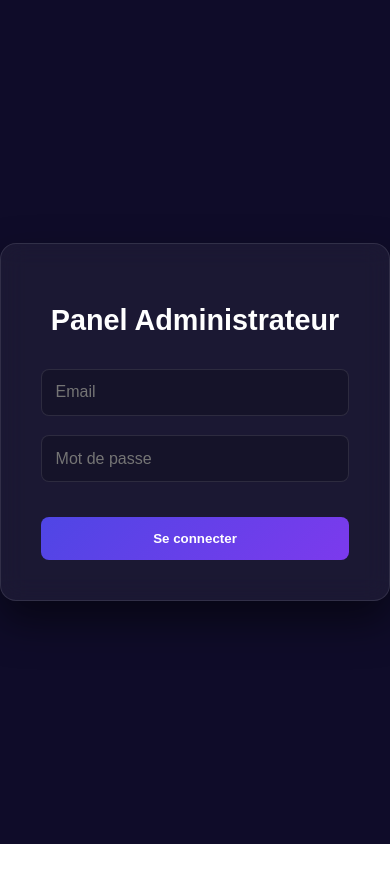
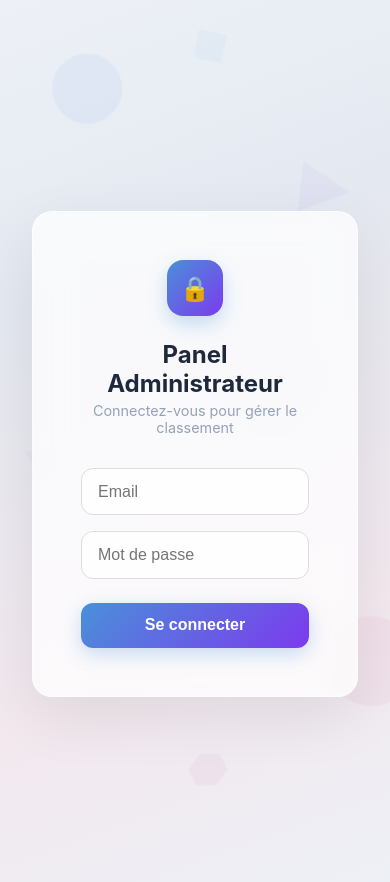
Before and after one commit to FantasmaGlad/sautBPJEPS, a Next.js app: page /login in a window 390 px wide. Shown: the top 882 px of the page. Before the commit the page ends 844 px from the top, so only its background shows below. Built offline with nearby package versions, Linux system fonts and the light colour scheme; no server answers.

Commit message:
feat: responsive large screens, login redesign, denser geometric BG, always-visible 4-8 card

```diff
--- a/src/app/login/page.tsx
+++ b/src/app/login/page.tsx
@@ -16,73 +16,129 @@ export default function LoginPage() {
     setLoading(true);
     setError(null);
 
-    const { error } = await supabase.auth.signInWithPassword({
-      email,
-      password,
-    });
-
-    if (error) {
-      setError(error.message);
-    } else {
-      router.push("/admin");
-    }
+    const { error } = await supabase.auth.signInWithPassword({ email, password });
+    if (error) { setError(error.message); }
+    else { router.push("/admin"); }
     setLoading(false);
   };
 
   return (
     <main style={{
       display: "flex", alignItems: "center", justifyContent: "center",
-      minHeight: "100vh", backgroundColor: "#0f0c29", color: "white", fontFamily: "sans-serif"
+      minHeight: "100vh", margin: 0, position: "relative", overflow: "hidden",
+      background: "linear-gradient(160deg, #edf1f7 0%, #e4e8f0 30%, #f2e8ee 70%, #edf1f7 100%)",
+      fontFamily: "'Inter', 'Segoe UI', system-ui, -apple-system, sans-serif",
+      color: "#1e293b", padding: "2rem",
     }}>
+      {/* Geometric BG shapes */}
+      {[
+        { top: "8%", left: "10%", size: 70, color: "rgba(74,144,217,0.07)", shape: "circle", dur: "14s" },
+        { top: "70%", left: "80%", size: 90, color: "rgba(217,74,138,0.06)", shape: "circle", dur: "18s" },
+        { top: "20%", left: "75%", size: 50, color: "rgba(139,92,246,0.06)", shape: "triangle", dur: "12s" },
+        { top: "60%", left: "15%", size: 45, color: "rgba(74,127,189,0.06)", shape: "diamond", dur: "16s" },
+        { top: "40%", left: "55%", size: 100, color: "rgba(130,130,200,0.04)", shape: "circle", dur: "22s" },
+        { top: "85%", left: "45%", size: 35, color: "rgba(200,100,150,0.07)", shape: "hexagon", dur: "15s" },
+        { top: "5%", left: "45%", size: 40, color: "rgba(100,180,220,0.06)", shape: "diamond", dur: "20s" },
+        { top: "50%", left: "5%", size: 55, color: "rgba(180,120,200,0.05)", shape: "triangle", dur: "17s" },
+      ].map((s, i) => {
+        let borderRadius = "0";
+        let clipPath: string | undefined;
+        if (s.shape === "circle") borderRadius = "50%";
+        else if (s.shape === "triangle") clipPath = "polygon(50% 0%, 0% 100%, 100% 100%)";
+        else if (s.shape === "diamond") clipPath = "polygon(50% 0%, 100% 50%, 50% 100%, 0% 50%)";
+        else if (s.shape === "hexagon") clipPath = "polygon(25% 0%, 75% 0%, 100% 50%, 75% 100%, 25% 100%, 0% 50%)";
+        return (
+          <div key={i} style={{
+            position: "absolute", top: s.top, left: s.left, width: s.size, height: s.size,
+            background: s.color, borderRadius, clipPath,
+            animation: `loginFloat ${s.dur} ease-in-out infinite`,
+            pointerEvents: "none", zIndex: 0,
+          }} />
+        );
+      })}
+
+      {/* Login Card */}
       <div style={{
-        padding: "2.5rem", background: "rgba(255,255,255,0.05)", borderRadius: "16px",
-        boxShadow: "0 20px 40px rgba(0,0,0,0.5)", width: "100%", maxWidth: "420px",
-        border: "1px solid rgba(255,255,255,0.1)", backdropFilter: "blur(12px)"
+        position: "relative", zIndex: 10,
+        padding: "3rem", width: "100%", maxWidth: "440px",
+        background: "rgba(255,255,255,0.75)",
+        backdropFilter: "blur(20px)", WebkitBackdropFilter: "blur(20px)",
+        borderRadius: "20px",
+        border: "1px solid rgba(255,255,255,0.5)",
+        boxShadow: "0 20px 60px rgba(0,0,0,0.08)",
       }}>
-        <h1 style={{ marginBottom: "2rem", textAlign: "center", fontSize: "1.8rem" }}>Panel Administrateur</h1>
+        {/* Icon */}
+        <div style={{
+          width: 56, height: 56, borderRadius: "16px", margin: "0 auto 1.5rem",
+          background: "linear-gradient(135deg, #4a90d9, #7c3aed)",
+          display: "flex", alignItems: "center", justifyContent: "center",
+          boxShadow: "0 8px 20px rgba(74,144,217,0.3)",
+          fontSize: "1.5rem",
+        }}>
+          🔒
+        </div>
 
-        {error && <p style={{ color: "#fca5a5", marginBottom: "1.5rem", fontSize: "0.9rem", textAlign: "center", background: "rgba(239, 68, 68, 0.2)", padding: "0.5rem", borderRadius: "6px" }}>{error}</p>}
+        <h1 style={{ textAlign: "center", fontSize: "1.5rem", fontWeight: 700, color: "#1e293b", margin: "0 0 0.25rem" }}>
+          Panel Administrateur
+        </h1>
+        <p style={{ textAlign: "center", fontSize: "0.9rem", color: "#94a3b8", margin: "0 0 2rem", fontWeight: 400 }}>
+          Connectez-vous pour gérer le classement
+        </p>
 
-        <form onSubmit={handleLogin} style={{ display: "flex", flexDirection: "column", gap: "1.2rem" }}>
+        {error && (
+          <div style={{
+            padding: "0.75rem 1rem", borderRadius: "10px", marginBottom: "1.25rem",
+            background: "rgba(239,68,68,0.08)", border: "1px solid rgba(239,68,68,0.15)",
+            color: "#dc2626", fontSize: "0.88rem", fontWeight: 500, textAlign: "center",
+          }}>
+            {error}
+          </div>
+        )}
+
+        <form onSubmit={handleLogin} style={{ display: "flex", flexDirection: "column", gap: "1rem" }}>
           <input
-            type="email"
-            placeholder="Email"
-            value={email}
-            onChange={(e) => setEmail(e.target.value)}
-            required
+            type="email" placeholder="Email" value={email}
+            onChange={e => setEmail(e.target.value)} required
             style={inputStyle}
           />
           <input
-            type="password"
-            placeholder="Mot de passe"
-            value={password}
-            onChange={(e) => setPassword(e.target.value)}
-            required
+            type="password" placeholder="Mot de passe" value={password}
+            onChange={e => setPassword(e.target.value)} required
             style={inputStyle}
           />
-          <button
-            type="submit"
-            disabled={loading}
-            style={{
-              padding: "0.85rem", borderRadius: "8px", background: "linear-gradient(135deg, #4f46e5, #7c3aed)", color: "white",
-              fontWeight: "bold", border: "none", cursor: loading ? "not-allowed" : "pointer", marginTop: "1rem",
-              transition: "transform 0.1s"
-            }}
-          >
+          <button type="submit" disabled={loading} style={{
+            padding: "0.85rem", borderRadius: "12px",
+            background: "linear-gradient(135deg, #4a90d9, #7c3aed)",
+            color: "white", fontWeight: 700, border: "none",
+            cursor: loading ? "wait" : "pointer", marginTop: "0.5rem",
+            fontSize: "1rem", boxShadow: "0 6px 20px rgba(74,144,217,0.3)",
+            transition: "transform 0.15s, box-shadow 0.15s",
+          }}>
             {loading ? "Connexion..." : "Se connecter"}
           </button>
         </form>
       </div>
+
+      <style>{`
+        @keyframes loginFloat {
+          0%, 100% { transform: translate(0, 0) rotate(0deg); opacity: 0.7; }
+          33%  { transform: translate(15px, -20px) rotate(60deg); opacity: 1; }
+          66%  { transform: translate(-10px, -12px) rotate(180deg); opacity: 0.5; }
+        }
+      `}</style>
     </main>
   );
 }
 
-const inputStyle = {
-  padding: "0.85rem",
-  borderRadius: "8px",
-  border: "1px solid rgba(255,255,255,0.1)",
-  background: "rgba(0,0,0,0.2)",
-  color: "white",
+const inputStyle: React.CSSProperties = {
+  padding: "0.85rem 1rem",
+  borderRadius: "12px",
+  border: "1px solid #ddd",
+  background: "rgba(255,255,255,0.8)",
+  color: "#1e293b",
   fontSize: "1rem",
-  outline: "none"
+  outline: "none",
+  width: "100%",
+  boxSizing: "border-box" as const,
+  transition: "border-color 0.2s",
 };
```
Also changed, not shown: src/app/page.tsx (+134 -137 lines).
